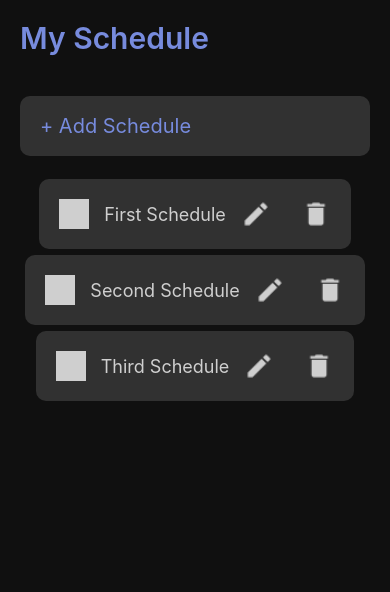
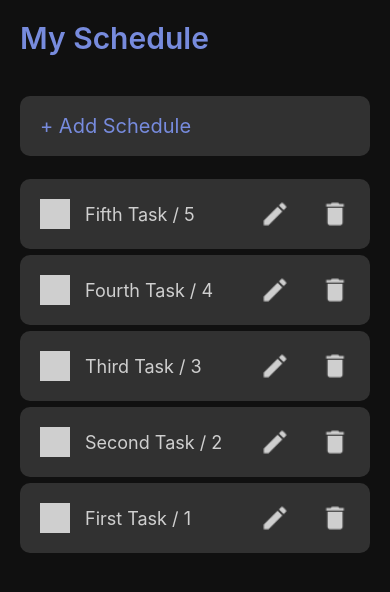
Before and after one commit to kimyej1/2022-DIGI-Campus-React, a React Native app in the folder MiniProject/: screen / in a window 390 px wide. Shown: the top 592 px of the page. Built offline with nearby package versions, Linux system fonts and the light colour scheme; grey boxes are pictures that could not be loaded.

Commit message:
2022.6.23 13:31

```diff
--- a/MiniProject/src/App.js
+++ b/MiniProject/src/App.js
@@ -1,5 +1,5 @@
 import React, {useState} from 'react';
-import { StatusBar } from 'react-native';
+import { StatusBar, Dimensions } from 'react-native';
 import { theme } from './theme';
 import styled, { ThemeProvider } from 'styled-components/native';
 
@@ -31,16 +31,67 @@ const Title = styled.Text`
     margin : 20px;
 `;
 
+const List = styled.ScrollView`
+    flex : 1;
+    width: ${({width}) => width - 40}px;
+`;
+
 const App = () => {
 
+    const width = Dimensions.get('window').width;
+    /*
+        import { useWindowDimensions } from 'react-native';
+        const width = useWindowDimensions().width;          이거랑 똑같음
+    */
+
     const [newTask, setNewTask] = useState('');
+    const [tasks, setTasks] = useState({      // 초기값을 다시 JSON 타입으로... -> add 했을 때 이 tasks에 넣고, delete하면 지우고 등 해야함!
+        '1' : { id:'1', title:'First Task', completed:false },
+        '2' : { id:'2', title:'Second Task', completed:true },
+        '3' : { id:'3', title:'Third Task', completed:true },
+        '4' : { id:'4', title:'Fourth Task', completed:false },
+        '5' : { id:'5', title:'Fifth Task', completed:false },
+    });
+    /*
+        {
+            1 : { },                                             -- 1번 데이터는 { } 이거야,
+            2 : { "title" : "hello", "completed" : true },       -- 2번 데이터는 { } 이건데, 타이틀은 헬로우고, 완료되었어
+            3 : { },
+            4 : { "id" : 4, "title" : "hello", "completed" : true },    -- id가 있어야 지울때, 더할때도 순서 등.. 관리하기가 쉽다!
+        }
+    */
+
     const _onChangeText = text => {
         console.log('change!!!', text);
         setNewTask(text);
     };
     const _addTask = () => {
         alert(`Schedule Added : ${newTask}`)  // ` 대신 ", '를 쓰면 $~를 프로그램영역으로 인식을 못함
+
+        const ID = Date.now().toString();
+        console.log('ID ', ID);     // 중복값이 없게 하기위해, 현재 시간(ms 포함)을 아이디로 사용하겠다
+
+        const newTaskObject = {
+            [ID] : { id : ID, title : newTask, completed : false }     // 리액트에서 key 값은 배열로 사용해야만 접근이 가능하다
+        };
+        // 얘를 이제 tasks에 넣기만 하면 화면에 보여짐(setTasks 이용!)
+
         setNewTask('');
+        setTasks({ ...tasks, ...newTaskObject })    // tasks를 deep copy + newTaskObject
+        /*
+            test(target, ...source) // 인자가 두개인 것처럼 보이지만, "여러개(몇개가 올지 모름)인데, 처음꺼는 타겟, 그 이후꺼는 다 소스" 라는 의미
+        */
+
+        // 근데 메모리에 저장한거라, 껐다 키면 새로 저장한거 사라진다
+    };
+
+    const _deleteTask = id => {     // key(id)가 있어야만 지울 수 있음 -> param = id
+
+        // setter 밖에 없으므로, 통째로 deep copy 해서 가져와서, 하나 지운담에 그걸 다시 set 해야함
+        const cloneTasks = Object.assign({}, tasks);    // Object.assign(복사를 반영할 객체, 복사할 객체)
+        delete cloneTasks[id];
+        setTasks(cloneTasks);
+        console.log('App , _deleteTask, id = ', id);
     };
 
     return (
@@ -61,9 +112,17 @@ const App = () => {
                     onSubmitEditing={_addTask}
                 />
 
-                <Task title="First Schedule" />
-                <Task title="Second Schedule" />
-                <Task title="Third Schedule" />
+                <List width={width}>
+                    {
+                        Object.values(tasks).reverse().map(item => (
+                            <Task key={item.id} item={item} title={item.title} deleteTask={_deleteTask}/>
+                        ))
+                    }
+
+                    {/* <Task title="First Schedule" />
+                    <Task title="Second Schedule" />
+                    <Task title="Third Schedule" /> */}
+                </List>
 
                 {/* <IconButton type={images.completed} />
                 <IconButton type={images.uncompleted} />
--- a/MiniProject/src/components/IconButton.js
+++ b/MiniProject/src/components/IconButton.js
@@ -12,17 +12,24 @@ const Icon = styled.Image`
     tint-color : ${({theme}) => theme.text};
 `;
 
-const IconButton = props => {
+const IconButton = ({type, onPressOut, id}) => {
+    console.log('IconButton , IconButton , onPressOut = ', onPressOut)
+    const _onPressOut = () => {
+        console.log('IconButton , _onPressOut, id= ', id)
+        onPressOut(id); // onPressOut에는 deleteTask가 들어있고(Task.js), deleteTask에는 _deleteTask가 들어있음(App.js)
+    };
+
     return (
-        <TouchableOpacity>
-            <Icon source={props.type} />
+        <TouchableOpacity onPressOut={_onPressOut} >
+            <Icon source={type} />
         </TouchableOpacity>
     );
 };
 
 IconButton.propTypes = {
     types : propTypes.oneOf(Object.values(images)).isRequired,
-
+    id : propTypes.string,
+    onPressOut : propTypes.func,
 };
 
 export default IconButton;
--- a/MiniProject/src/components/Task.js
+++ b/MiniProject/src/components/Task.js
@@ -6,6 +6,7 @@ import Input from './Input';
 import IconButton from './IconButton';
 import { images } from '../Images';
 import { theme } from '../theme';
+import propTypes from 'prop-types';
 
 // icon 네개가 다 세로로 배치되니까, 그걸 둘러싸는 컨테이너 하나를 만들어서 하나로 관리하자!
 const Container = styled.View`
@@ -23,17 +24,25 @@ const Contents = styled.Text`
     color : ${({theme}) => theme.text};
 `;
 
-const Task = props => {
+const Task = ({item, deleteTask}) => {
+    console.log('Task , Task , deleteTask = ' + deleteTask);
     return (
         <Container>
             <IconButton type={images.uncompleted} />
 
-            <Contents>{props.title}</Contents>
+            <Contents>{item.title} / {item.id} </Contents>
 
             <IconButton type={images.update} />
-            <IconButton type={images.delete} />
+            <IconButton type={images.delete} id={item.id} onPressOut={deleteTask}/>
         </Container>
     );
 };
+// deleteTask 지만 onPress 시 실제로는 _deleteTask 를 수행한다.
+// {props.key} = {props.item.id}
+
+Task.propTypes = {
+    item: propTypes.object.isRequired,
+    deleteTask: propTypes.func.isRequired,
+};
 
 export default Task;
```
